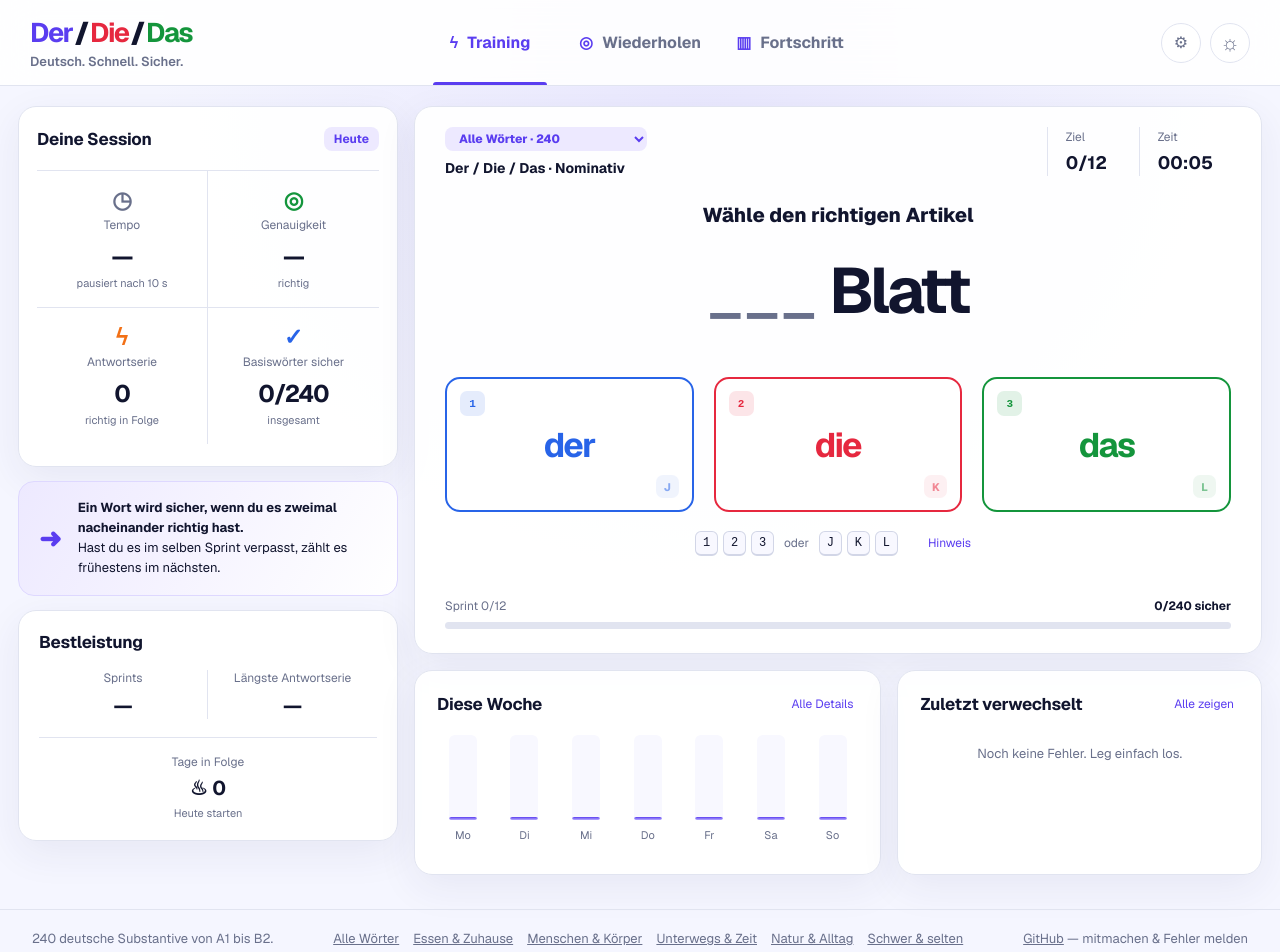
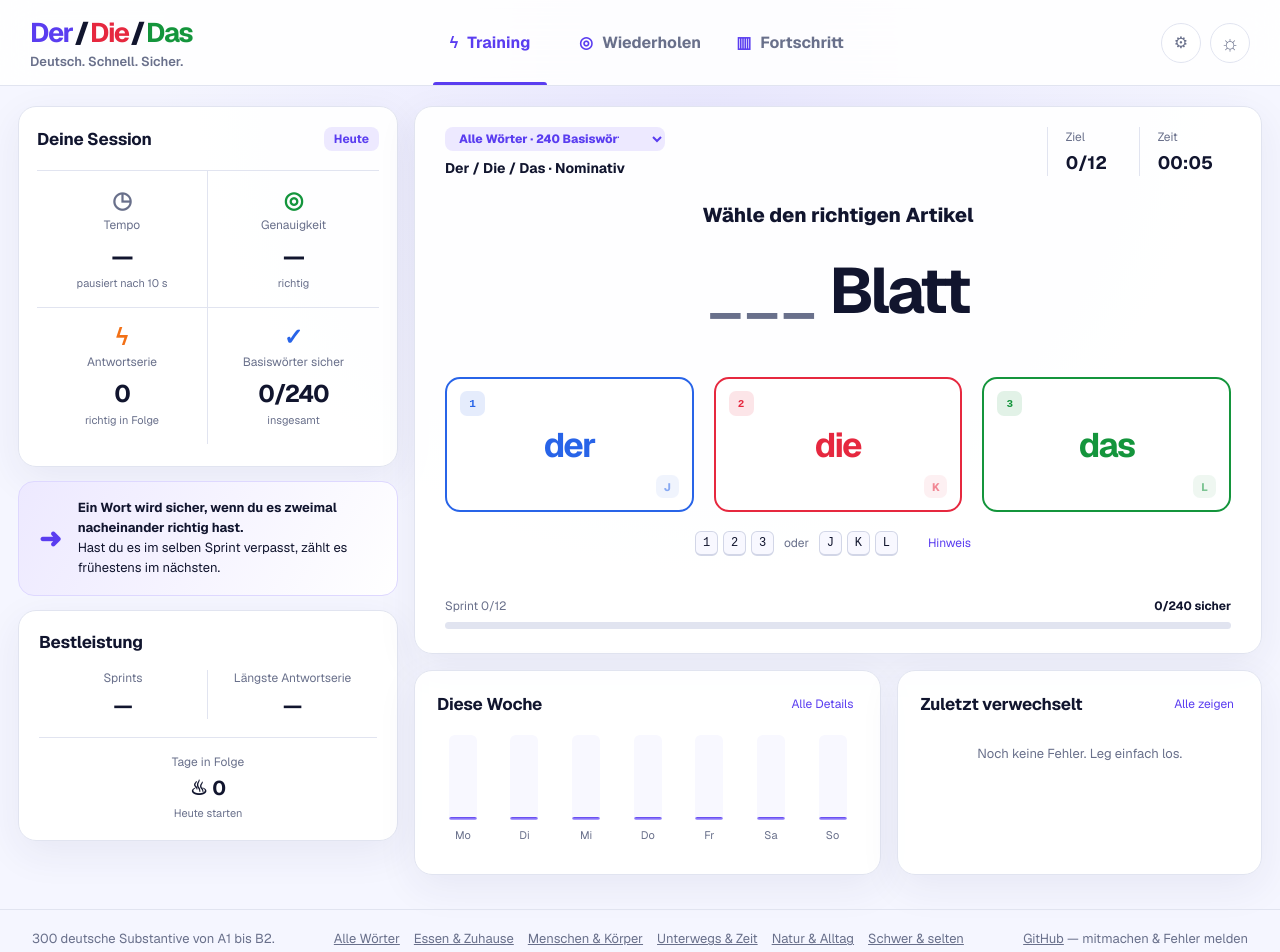
Before and after one commit to grammatik-trainer/grammatik-trainer.github.io, a Next.js app: page / in a window 1280 px wide. Shown: the top 952 px of the page. Built offline with nearby package versions, Linux system fonts and the light colour scheme.

Commit message:
Show 300 words and mark the challenge set as additional

```diff
--- a/app/components/trainer-app.tsx
+++ b/app/components/trainer-app.tsx
@@ -539,7 +539,11 @@ export function TrainerApp({ initialView = "training", initialCategory }: { init
                   <label className="category-picker">
                     <span className="sr-only">Kategorie wählen</span>
                     <select value={category} onChange={(event) => changeCategory(event.target.value as CategoryId)}>
-                      {nounCategories.map((item) => <option value={item.id} key={item.id}>{item.label} · {nounsForCategory(item.id).length}</option>)}
+                      {nounCategories.map((item) => {
+                        // Nur die beiden Gesamtlisten brauchen einen Zusatz — sonst ist unklar, dass sie sich ergänzen.
+                        const note = item.id === "all" ? " Basiswörter" : item.id === "challenge" ? " (zusätzlich)" : "";
+                        return <option value={item.id} key={item.id}>{item.label} · {nounsForCategory(item.id).length}{note}</option>;
+                      })}
                     </select>
                   </label>
                   <strong>{currentCategory.description}</strong>
@@ -633,7 +637,7 @@ export function TrainerApp({ initialView = "training", initialCategory }: { init
       </main>
 
       <footer className="site-footer">
-        <p>240 deutsche Substantive von A1 bis B2.</p>
+        <p>300 deutsche Substantive von A1 bis B2.</p>
         <nav aria-label="Trainingskategorien">
           {nounCategories.map((item) => <a key={item.id} href={trainingPath(item.id)} onClick={(event) => handleCategoryLink(event, item.id)}>{item.label}</a>)}
         </nav>
```
Also changed, not shown: 1 other file (tests, documents, lock files or other folders).
